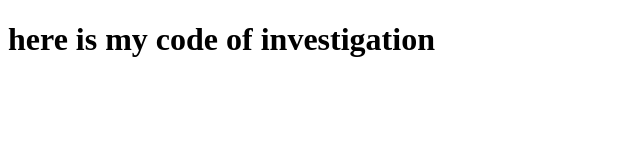
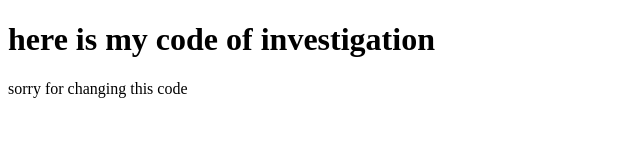
Before and after one commit to codeit-np/github_demo, a plain HTML site: page investigation.html in a window 1280 px wide. Shown: the whole page, without its empty margins (0-640 px from the left). Drawn offline with Linux system fonts and the light colour scheme.

Commit message:
bug1 fixed

```diff
--- a/investigation.html
+++ b/investigation.html
@@ -7,5 +7,6 @@
 </head>
 <body>
     <h1>here is my code of investigation</h1>
+    <p> sorry for changing this code</p>
 </body>
 </html>
```
